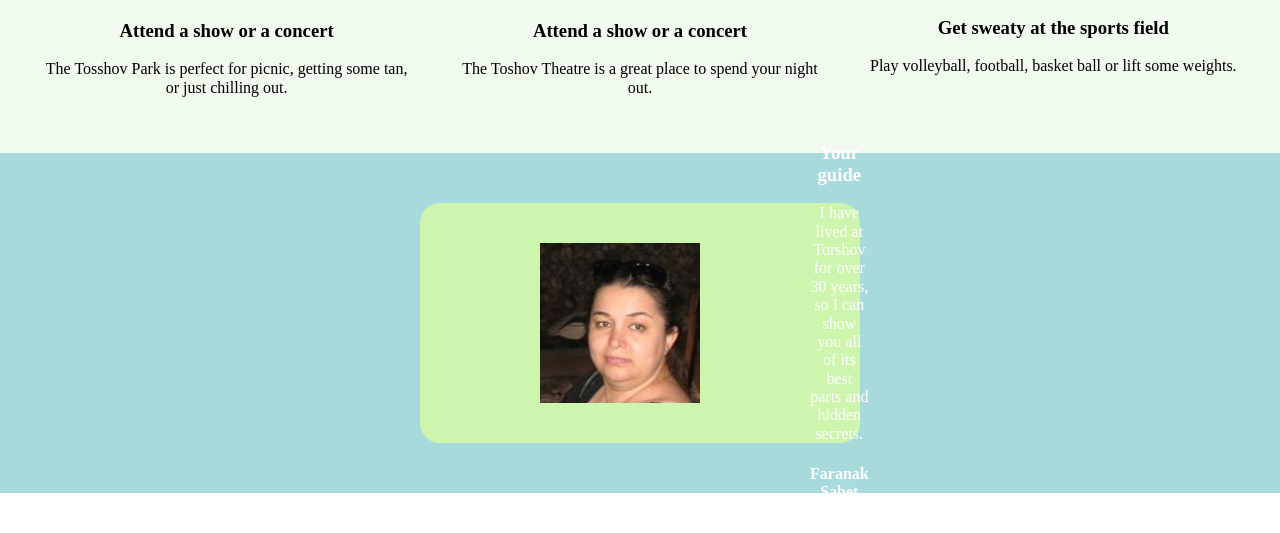
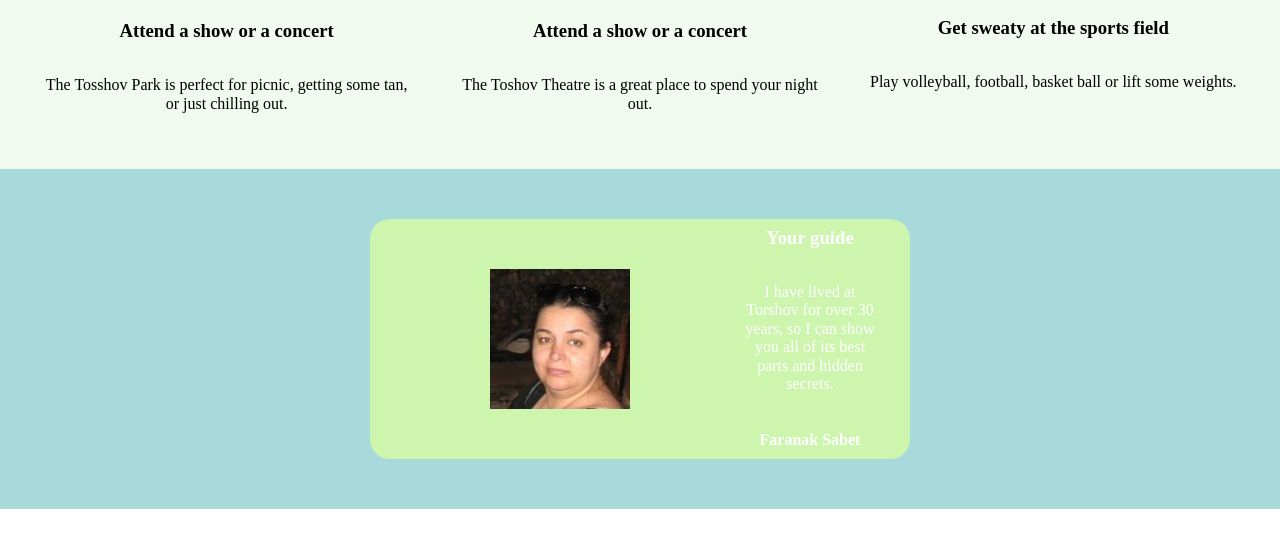
Before and after one commit to FaranakSabet/SoloProject-1, a plain HTML site: page index.html in a window 1280 px wide. Shown: the part 943-1476 px from the top of the page. After the commit the page ends 1452 px from the top, so only its background shows below. Drawn offline with nearby package versions, Linux system fonts and the light colour scheme.

Commit message:
Aligned the card's paragraph
I saw that you posted on Scrimba's discord that you needed help with the paragraph of your card tag/selector. I am still new to this too but I hope I that I made a difference.

```diff
--- a/styles.css
+++ b/styles.css
@@ -42,7 +42,7 @@ img {
   width: 30%;
 }
 p {
-  display: block;
+  display: inline-flex;
 }
 
 .footer {
@@ -58,9 +58,9 @@ p {
   background-color: #cdf5ae;
   color: #ffffff;
   padding: 20px;
-  display: flex;
+  display: inline-flex;
   align-items: center;
-  width: 400px;
+  width: 500px;
   height: 200px;
   border-radius: 20px;
 }
@@ -72,7 +72,7 @@ p {
 
 .card img {
   border-radius: 20px;
-  height: 80%;
-  width: 45%;
+  height: 70%;
+  width: 35%;
   text-align: left;
 }
```
